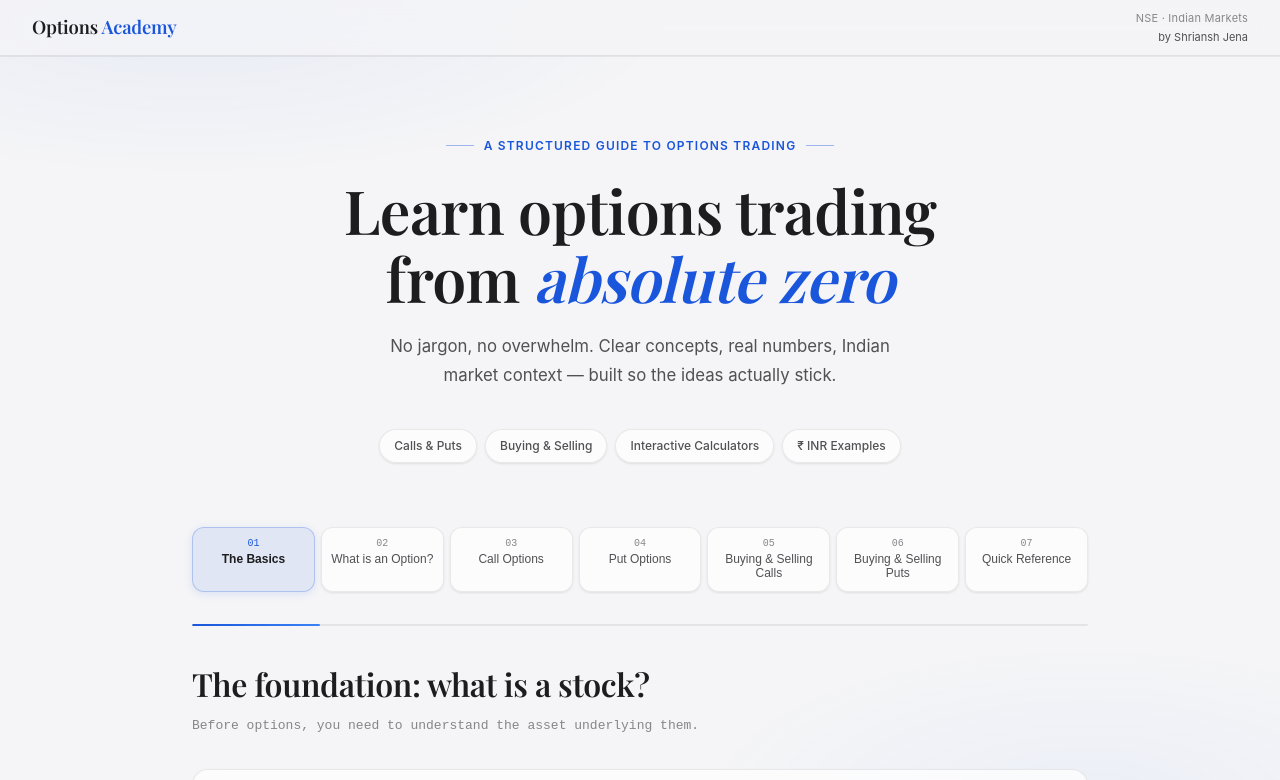
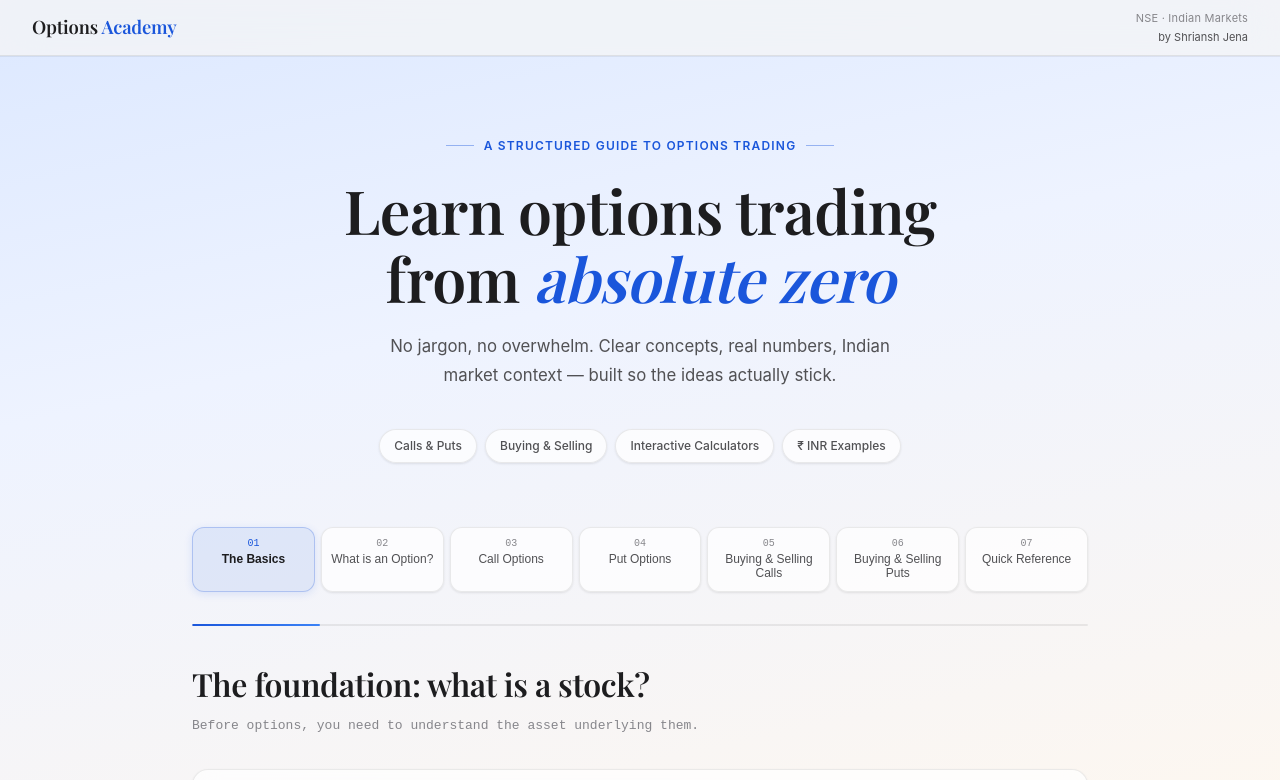
Before and after one commit to shrianshjena/Options-Academy, a React (Vite) app: page / in a window 1280 px wide. Shown: the top 780 px of the page. Built offline with nearby package versions, Linux system fonts and the light colour scheme; a web font is replaced by a local one.

Commit message:
background: option D — icy blue-white gradient with warm base and diffused glow

```diff
--- a/src/App.css
+++ b/src/App.css
@@ -38,9 +38,12 @@ body {
   line-height: 1.65;
   -webkit-font-smoothing: antialiased;
   min-height: 100vh;
+  background-color: #eef3ff;
   background-image:
-    radial-gradient(ellipse 70% 40% at 15% 0%, rgba(26,86,219,0.06) 0%, transparent 55%),
-    radial-gradient(ellipse 55% 35% at 85% 100%, rgba(59,130,246,0.05) 0%, transparent 55%);
+    linear-gradient(168deg, #dce8ff 0%, #eef3ff 40%, #fdf7f0 100%),
+    radial-gradient(ellipse 85% 50% at 50% 0%, rgba(100,150,255,0.22) 0%, transparent 65%),
+    radial-gradient(ellipse 50% 38% at 85% 100%, rgba(255,230,200,0.35) 0%, transparent 58%),
+    radial-gradient(ellipse 38% 28% at 8% 75%, rgba(180,210,255,0.15) 0%, transparent 55%);
   background-attachment: fixed;
 }
 .app { display: flex; flex-direction: column; min-height: 100vh; }
```
